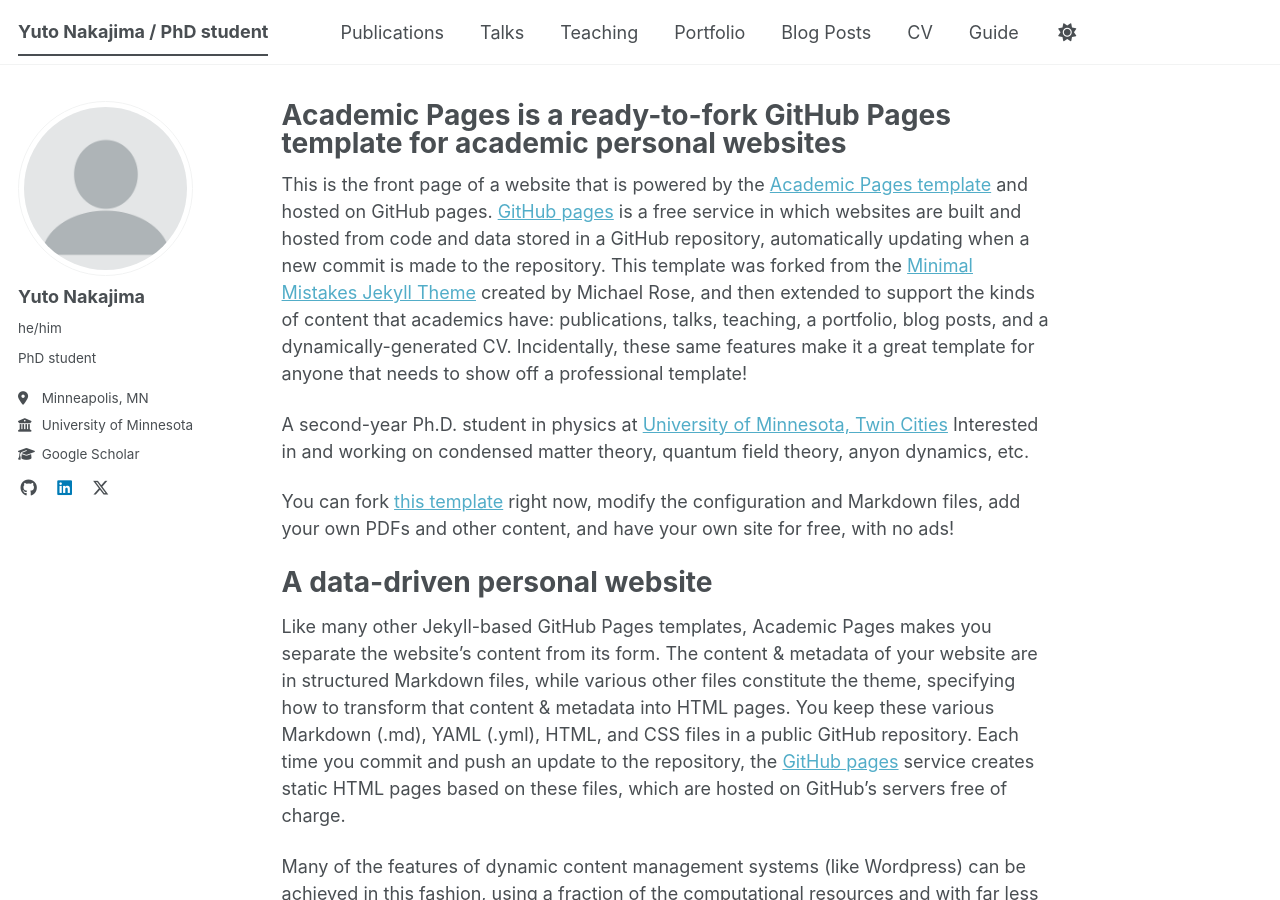
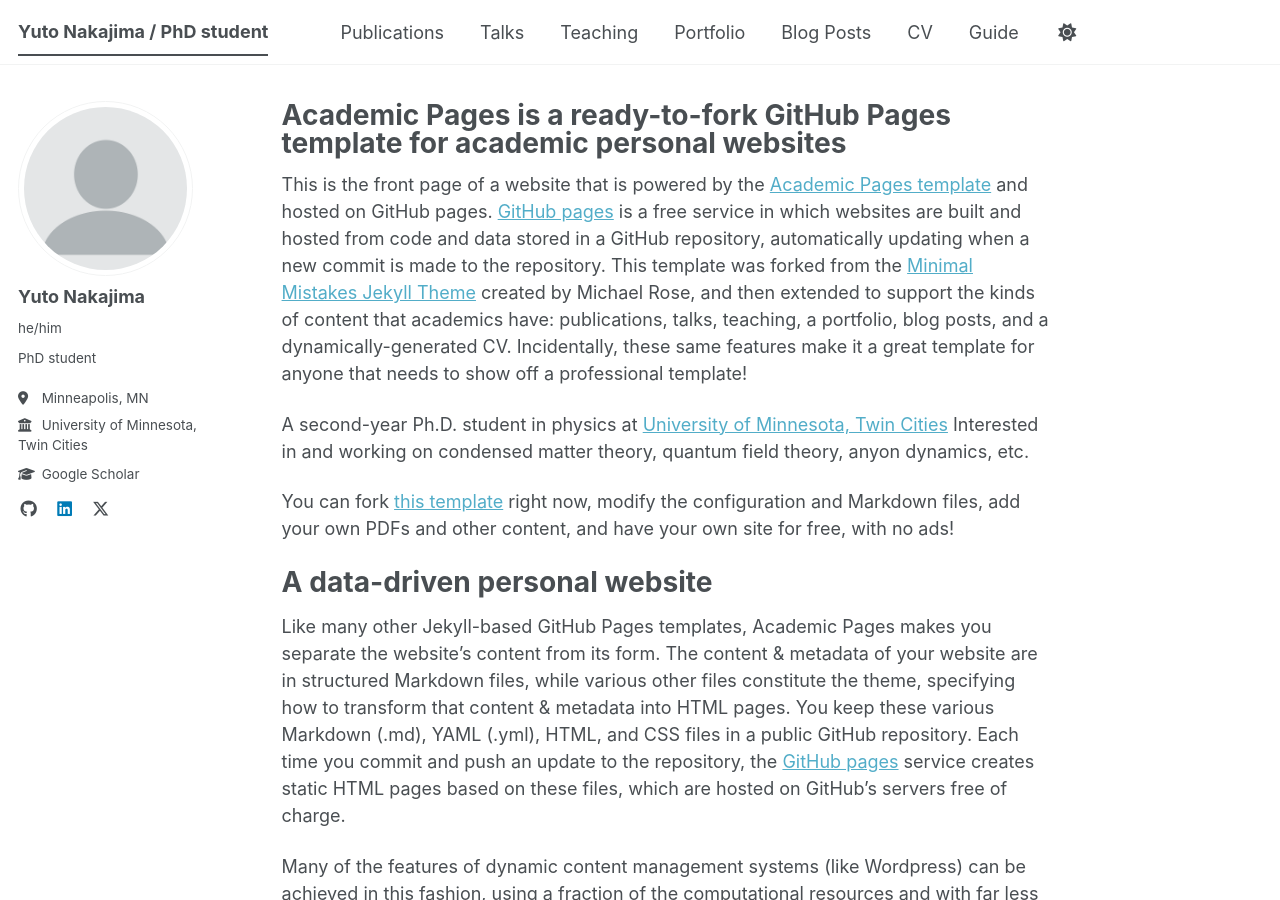
Before and after one commit to YutoNakajima1101/YutoNakajima1101.github.io, a Jekyll site: the page built from _pages/about.md, in a window 1280 px wide and 900 px high. Built offline with Jekyll 4.4.1, drawn with Linux system fonts in a browser that asks for light colours; a script bundle is joined from its source files by our own code; library files that are not in the unit come from our copies.

Commit message:
Update employer field with location details

```diff
--- a/_config.yml
+++ b/_config.yml
@@ -28,7 +28,7 @@
   pronouns         : "he/him"
   bio              : "PhD student"
   location         : "Minneapolis, MN"
-  employer         : "University of Minnesota"
+  employer         : "University of Minnesota,<br>Twin Cities"
   uri              : # URL
   email            : # URL
 
```
